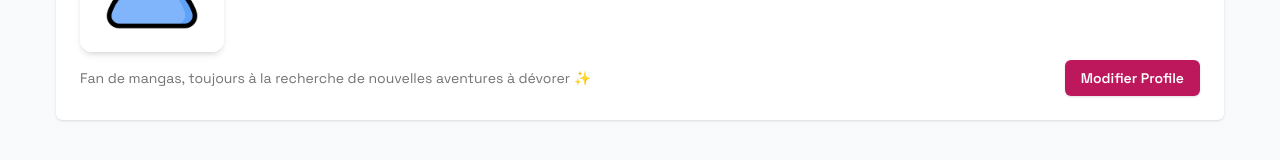
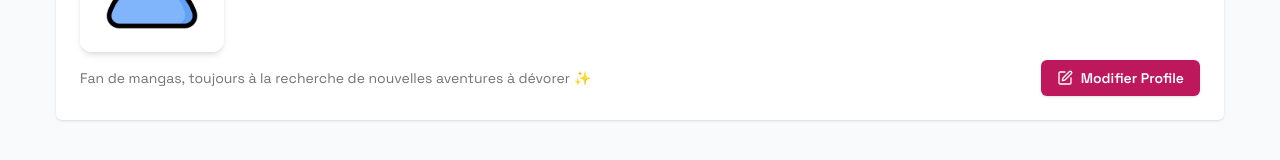
Before and after one commit to CousemaAnjary/mangas_hub, a Next.js app in the folder client/: page /profile in a window 1280 px wide. Shown: the part 494-654 px from the top of the page. Built offline with nearby package versions, Linux system fonts and the light colour scheme; no server answers; a web font is replaced by a local one.

Commit message:
fix: ajouter l'icône d'édition au bouton dans le composant ProfileHeader et ajuster le formatage du texte

```diff
--- a/client/src/modules/me/components/ProfileHeader.tsx
+++ b/client/src/modules/me/components/ProfileHeader.tsx
@@ -1,6 +1,7 @@
 "use client"
 
 import Image from "next/image"
+import { Edit } from "lucide-react"
 import AvatarProfile from "./AvatarProfile"
 import { Button } from "@/src/components/ui/button"
 import { useCurrentUser } from "../queries/useCurrentUser"
@@ -20,7 +21,7 @@ export default function ProfileHeader() {
    * ! AFFICHAGE (render) de l'application
    */
   return (
-      <div className="mx-auto overflow-hidden rounded-md bg-white shadow">
+    <div className="mx-auto overflow-hidden rounded-md bg-white shadow">
       <div className="relative h-72 w-full">
         <Image
           src={profileCover}
@@ -39,10 +40,12 @@ export default function ProfileHeader() {
 
         <div className="flex  w-full items-center justify-between gap-4 max-md:flex-col max-md:items-start max-md:gap-2">
           <p className="font-spaceGrotesk text-sm text-muted-foreground text-left">
-            Fan de mangas, toujours à la recherche de nouvelles aventures à dévorer ✨
+            Fan de mangas, toujours à la recherche de nouvelles aventures à
+            dévorer ✨
           </p>
 
           <Button className="font-spaceGrotesk bg-pink-700 text-white font-semibold">
+            <Edit className="w-4 h-4 " />
             Modifier Profile
           </Button>
         </div>
```
